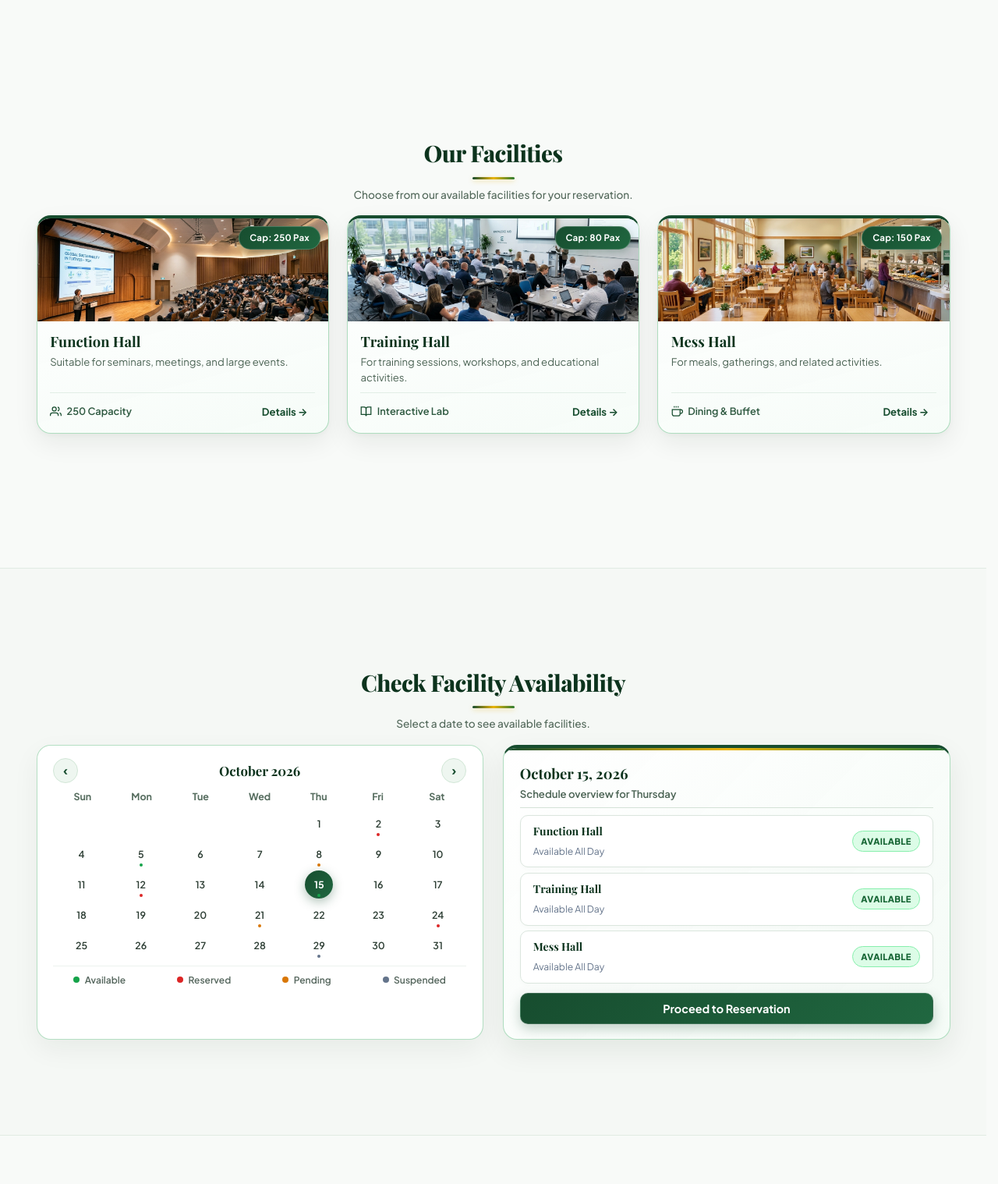
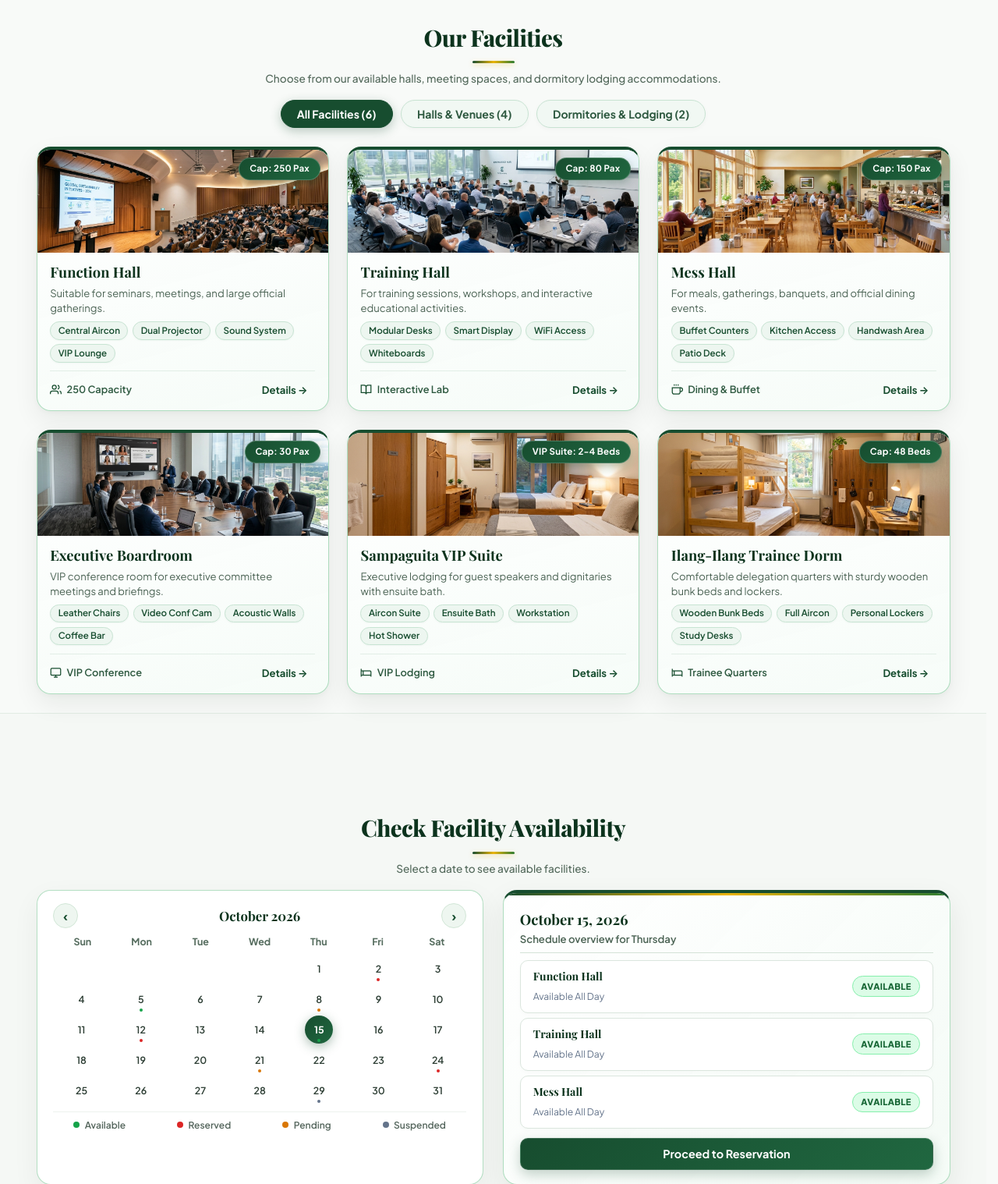
Before and after one commit to Hanzeyo/Ati_Reservation-system, a PHP site: page / in a window 1280 px wide. Shown: the part 800-2318 px from the top of the page at 78% size. Run offline with PHP 8.4, Linux system fonts and the light colour scheme; some web fonts are replaced.

Commit message:
room changes

```diff
--- a/css/style.css
+++ b/css/style.css
@@ -649,13 +649,59 @@ button {
   margin: 0 auto;
 }
 
-/* ==========================================================================
-   Our Facilities Section (Matched with Internal Category Cards)
-   ========================================================================== */
+/* Filter Tabs for Facilities */
+.facility-filter-tabs {
+  display: flex;
+  align-items: center;
+  justify-content: center;
+  gap: 0.65rem;
+  margin-bottom: clamp(1.5rem, 2.5vh, 2.2rem);
+  flex-wrap: wrap;
+}
+
+.facility-filter-tab {
+  padding: 0.5rem 1.25rem;
+  font-size: 0.88rem;
+  font-weight: 700;
+  color: #2e5940;
+  background: #f1f8f3;
+  border: 1.5px solid #c8e3d2;
+  border-radius: 9999px;
+  cursor: pointer;
+  transition: all 0.25s cubic-bezier(0.16, 1, 0.3, 1);
+  box-shadow: 0 2px 6px rgba(0, 0, 0, 0.03);
+}
+
+.facility-filter-tab:hover {
+  background: #e2f2e7;
+  color: #174d2f;
+  transform: translateY(-2px);
+  border-color: #aed9bc;
+}
+
+.facility-filter-tab.active {
+  background: #174d2f;
+  color: #ffffff;
+  border-color: #174d2f;
+  box-shadow: 0 4px 14px rgba(23, 77, 47, 0.28);
+}
+
 .facilities-grid {
   display: grid;
   grid-template-columns: repeat(3, 1fr);
   gap: clamp(1rem, 1.8vw, 1.65rem);
+}
+
+@media (max-width: 992px) {
+  .facilities-grid {
+    grid-template-columns: repeat(2, 1fr);
+  }
+}
+
+@media (max-width: 640px) {
+  .facilities-grid {
+    grid-template-columns: 1fr;
+  }
 }
 
 .facility-card {
@@ -730,8 +776,36 @@ button {
   font-size: clamp(0.82rem, 0.95vw, 0.88rem);
   color: #4b6354;
   line-height: 1.45;
+  margin-bottom: clamp(0.5rem, 0.9vh, 0.65rem);
+}
+
+.facility-bubble-tags {
+  display: flex;
+  flex-wrap: wrap;
+  gap: 0.35rem;
   margin-bottom: clamp(0.65rem, 1.1vh, 0.85rem);
   flex-grow: 1;
+}
+
+.facility-bubble-tag {
+  display: inline-flex;
+  align-items: center;
+  font-size: 0.72rem;
+  font-weight: 600;
+  color: #174d2f;
+  background: #edf6f0;
+  padding: 0.22rem 0.6rem;
+  border-radius: 9999px;
+  border: 1px solid #c8e4d3;
+  line-height: 1.25;
+  box-shadow: 0 1px 2px rgba(23, 77, 47, 0.04);
+  transition: all 0.2s ease;
+}
+
+.facility-card:hover .facility-bubble-tag {
+  background: #e2f2e7;
+  border-color: #add9bc;
+  color: #0f3821;
 }
 
 .facility-footer {
--- a/index.html
+++ b/index.html
@@ -286,19 +286,32 @@
         <div class="section-header">
           <h2 class="section-title">Our Facilities</h2>
           <div class="section-divider"></div>
-          <p class="section-subtitle">Choose from our available facilities for your reservation.</p>
+          <p class="section-subtitle">Choose from our available halls, meeting spaces, and dormitory lodging accommodations.</p>
         </div>
 
-        <div class="facilities-grid">
+        <!-- Category Filter Tabs -->
+        <div class="facility-filter-tabs" id="landingFacilityFilters">
+          <button type="button" class="facility-filter-tab active" data-filter="all">All Facilities (6)</button>
+          <button type="button" class="facility-filter-tab" data-filter="halls">Halls &amp; Venues (4)</button>
+          <button type="button" class="facility-filter-tab" data-filter="dorms">Dormitories &amp; Lodging (2)</button>
+        </div>
+
+        <div class="facilities-grid" id="landingFacilitiesGrid">
           <!-- Facility 1: Function Hall -->
-          <article class="facility-card">
+          <article class="facility-card" data-category="halls">
             <div class="facility-img-wrapper">
               <img src="assets/images/function_hall.jpg" alt="Function Hall" loading="lazy">
               <span class="facility-badge">Cap: 250 Pax</span>
             </div>
             <div class="facility-body">
               <h3 class="facility-name">Function Hall</h3>
-              <p class="facility-desc">Suitable for seminars, meetings, and large events.</p>
+              <p class="facility-desc">Suitable for seminars, meetings, and large official gatherings.</p>
+              <div class="facility-bubble-tags">
+                <span class="facility-bubble-tag">Central Aircon</span>
+                <span class="facility-bubble-tag">Dual Projector</span>
+                <span class="facility-bubble-tag">Sound System</span>
+                <span class="facility-bubble-tag">VIP Lounge</span>
+              </div>
               <div class="facility-footer">
                 <span class="facility-meta">
                   <svg width="16" height="16" viewBox="0 0 24 24" fill="none" stroke="currentColor" stroke-width="2">
@@ -317,14 +330,20 @@
           </article>
 
           <!-- Facility 2: Training Hall -->
-          <article class="facility-card">
+          <article class="facility-card" data-category="halls">
             <div class="facility-img-wrapper">
               <img src="assets/images/training_hall.jpg" alt="Training Hall" loading="lazy">
               <span class="facility-badge">Cap: 80 Pax</span>
             </div>
             <div class="facility-body">
               <h3 class="facility-name">Training Hall</h3>
-              <p class="facility-desc">For training sessions, workshops, and educational activities.</p>
+              <p class="facility-desc">For training sessions, workshops, and interactive educational activities.</p>
+              <div class="facility-bubble-tags">
+                <span class="facility-bubble-tag">Modular Desks</span>
+                <span class="facility-bubble-tag">Smart Display</span>
+                <span class="facility-bubble-tag">WiFi Access</span>
+                <span class="facility-bubble-tag">Whiteboards</span>
+              </div>
               <div class="facility-footer">
                 <span class="facility-meta">
                   <svg width="16" height="16" viewBox="0 0 24 24" fill="none" stroke="currentColor" stroke-width="2">
@@ -341,14 +360,20 @@
           </article>
 
           <!-- Facility 3: Mess Hall -->
-          <article class="facility-card">
+          <article class="facility-card" data-category="halls">
             <div class="facility-img-wrapper">
               <img src="assets/images/mess_hall.jpg" alt="Mess Hall" loading="lazy">
               <span class="facility-badge">Cap: 150 Pax</span>
             </div>
             <div class="facility-body">
               <h3 class="facility-name">Mess Hall</h3>
-              <p class="facility-desc">For meals, gatherings, and related activities.</p>
+              <p class="facility-desc">For meals, gatherings, banquets, and official dining events.</p>
+              <div class="facility-bubble-tags">
+                <span class="facility-bubble-tag">Buffet Counters</span>
+                <span class="facility-bubble-tag">Kitchen Access</span>
+                <span class="facility-bubble-tag">Handwash Area</span>
+                <span class="facility-bubble-tag">Patio Deck</span>
+              </div>
               <div class="facility-footer">
                 <span class="facility-meta">
                   <svg width="16" height="16" viewBox="0 0 24 24" fill="none" stroke="currentColor" stroke-width="2">
@@ -358,9 +383,104 @@
                     <line x1="10" y1="1" x2="10" y2="4"></line>
                     <line x1="14" y1="1" x2="14" y2="4"></line>
                   </svg>
-                  Dining & Buffet
+                  Dining &amp; Buffet
                 </span>
                 <button type="button" class="facility-btn js-view-facility" data-facility="mess-hall">
+                  Details &rarr;
+                </button>
+              </div>
+            </div>
+          </article>
+
+          <!-- Facility 4: Executive Boardroom -->
+          <article class="facility-card" data-category="halls">
+            <div class="facility-img-wrapper">
+              <img src="assets/images/boardroom.jpg" alt="Executive Boardroom" loading="lazy">
+              <span class="facility-badge">Cap: 30 Pax</span>
+            </div>
+            <div class="facility-body">
+              <h3 class="facility-name">Executive Boardroom</h3>
+              <p class="facility-desc">VIP conference room for executive committee meetings and briefings.</p>
+              <div class="facility-bubble-tags">
+                <span class="facility-bubble-tag">Leather Chairs</span>
+                <span class="facility-bubble-tag">Video Conf Cam</span>
+                <span class="facility-bubble-tag">Acoustic Walls</span>
+                <span class="facility-bubble-tag">Coffee Bar</span>
+              </div>
+              <div class="facility-footer">
+                <span class="facility-meta">
+                  <svg width="16" height="16" viewBox="0 0 24 24" fill="none" stroke="currentColor" stroke-width="2">
+                    <rect x="2" y="3" width="20" height="14" rx="2" ry="2"></rect>
+                    <line x1="8" y1="21" x2="16" y2="21"></line>
+                    <line x1="12" y1="17" x2="12" y2="21"></line>
+                  </svg>
+                  VIP Conference
+                </span>
+                <button type="button" class="facility-btn js-view-facility" data-facility="executive-boardroom">
+                  Details &rarr;
+                </button>
+              </div>
+            </div>
+          </article>
+
+          <!-- Facility 5: Sampaguita VIP Suite (Dormitory) -->
+          <article class="facility-card" data-category="dorms">
+            <div class="facility-img-wrapper">
+              <img src="assets/images/dormitory.jpg" alt="Sampaguita VIP Suite Dormitory" loading="lazy">
+              <span class="facility-badge">VIP Suite: 2-4 Beds</span>
+            </div>
+            <div class="facility-body">
+              <h3 class="facility-name">Sampaguita VIP Suite</h3>
+              <p class="facility-desc">Executive lodging for guest speakers and dignitaries with ensuite bath.</p>
+              <div class="facility-bubble-tags">
+                <span class="facility-bubble-tag">Aircon Suite</span>
+                <span class="facility-bubble-tag">Ensuite Bath</span>
+                <span class="facility-bubble-tag">Workstation</span>
+                <span class="facility-bubble-tag">Hot Shower</span>
+              </div>
+              <div class="facility-footer">
+                <span class="facility-meta">
+                  <svg width="16" height="16" viewBox="0 0 24 24" fill="none" stroke="currentColor" stroke-width="2">
+                    <path d="M2 4v16"></path>
+                    <path d="M2 8h18a2 2 0 0 1 2 2v10"></path>
+                    <path d="M2 17h20"></path>
+                    <path d="M6 8v9"></path>
+                  </svg>
+                  VIP Lodging
+                </span>
+                <button type="button" class="facility-btn js-view-facility" data-facility="sampaguita-dorm">
+                  Details &rarr;
+                </button>
+              </div>
+            </div>
+          </article>
+
+          <!-- Facility 6: Ilang-Ilang Trainee Quarters (Dormitory) -->
+          <article class="facility-card" data-category="dorms">
+            <div class="facility-img-wrapper">
+              <img src="assets/images/dormitory_bunk.jpg" alt="Ilang-Ilang Trainee Quarters" loading="lazy">
+              <span class="facility-badge">Cap: 48 Beds</span>
+            </div>
+            <div class="facility-body">
+              <h3 class="facility-name">Ilang-Ilang Trainee Dorm</h3>
+              <p class="facility-desc">Comfortable delegation quarters with sturdy wooden bunk beds and lockers.</p>
+              <div class="facility-bubble-tags">
+                <span class="facility-bubble-tag">Wooden Bunk Beds</span>
+                <span class="facility-bubble-tag">Full Aircon</span>
+                <span class="facility-bubble-tag">Personal Lockers</span>
+                <span class="facility-bubble-tag">Study Desks</span>
+              </div>
+              <div class="facility-footer">
+                <span class="facility-meta">
+                  <svg width="16" height="16" viewBox="0 0 24 24" fill="none" stroke="currentColor" stroke-width="2">
+                    <path d="M2 4v16"></path>
+                    <path d="M2 8h18a2 2 0 0 1 2 2v10"></path>
+                    <path d="M2 17h20"></path>
+                    <path d="M6 8v9"></path>
+                  </svg>
+                  Trainee Quarters
+                </span>
+                <button type="button" class="facility-btn js-view-facility" data-facility="ilang-ilang-dorm">
                   Details &rarr;
                 </button>
               </div>
--- a/js/main.js
+++ b/js/main.js
@@ -8,6 +8,7 @@ document.addEventListener('DOMContentLoaded', () => {
   initModals();
   initMobileMenu();
   initNavigationScrollSpy();
+  initLandingFilters();
 });
 
 /* ==========================================================================
@@ -289,6 +290,27 @@ function initModals() {
       desc: 'A welcoming, naturally lit dining facility designed for delegate meals, networking breaks, and catered agricultural community banquets.',
       capacity: 'Up to 150 Persons',
       features: ['Buffet & Food Service Counters', 'Sanitation & Handwash Stations', 'Direct Access to Kitchen Area', 'Comfortable Solid Wood Seating']
+    },
+    'executive-boardroom': {
+      title: 'Executive Boardroom',
+      image: 'assets/images/boardroom.jpg',
+      desc: 'A dedicated VIP conference space tailored for high-level committee meetings, video conferences, and strategic agricultural planning sessions.',
+      capacity: 'Up to 30 Persons',
+      features: ['Executive Leather Seating', 'PTZ Video Conference System', 'Acoustic Wall Paneling', 'Nespresso Coffee Bar']
+    },
+    'sampaguita-dorm': {
+      title: 'Sampaguita VIP Suite',
+      image: 'assets/images/dormitory.jpg',
+      desc: 'Premium lodging accommodations designed for visiting speakers, department officials, and VIP dignitaries with ensuite bath facilities.',
+      capacity: '2 - 4 Guests (VIP Suite)',
+      features: ['Air-conditioned Suite', 'Ensuite Bathroom & Hot Water', 'Dedicated Work Desk', 'Wardrobe & Digital Lockers']
+    },
+    'ilang-ilang-dorm': {
+      title: 'Ilang-Ilang Trainee Quarters',
+      image: 'assets/images/dormitory_bunk.jpg',
+      desc: 'Spacious, air-conditioned trainee accommodation floor fitted with durable solid wood bunk beds and individual student lockers.',
+      capacity: 'Up to 48 Trainees (12 Rooms)',
+      features: ['Solid Wood Bunk Beds', 'Individual Secure Lockers', 'Central Air-Conditioning', 'Study Lounges & Common Area']
     }
   };
 
@@ -474,3 +496,30 @@ function initNavigationScrollSpy() {
     }, 80);
   });
 }
+
+/* ==========================================================================
+   5. Landing Page Facilities Category Filter Tabs
+   ========================================================================== */
+function initLandingFilters() {
+  const filterTabs = document.querySelectorAll('.facility-filter-tab');
+  const cards = document.querySelectorAll('#landingFacilitiesGrid .facility-card');
+
+  if (!filterTabs.length || !cards.length) return;
+
+  filterTabs.forEach(tab => {
+    tab.addEventListener('click', () => {
+      filterTabs.forEach(t => t.classList.remove('active'));
+      tab.classList.add('active');
+
+      const filter = tab.dataset.filter;
+      cards.forEach(card => {
+        const cat = card.dataset.category;
+        if (filter === 'all' || cat === filter) {
+          card.style.display = 'flex';
+        } else {
+          card.style.display = 'none';
+        }
+      });
+    });
+  });
+}
```
Also changed, not shown: css/booking.css (+27 -9 lines), dormitory_booking.php (+55 -50 lines), js/booking.js (+34 -46 lines).
